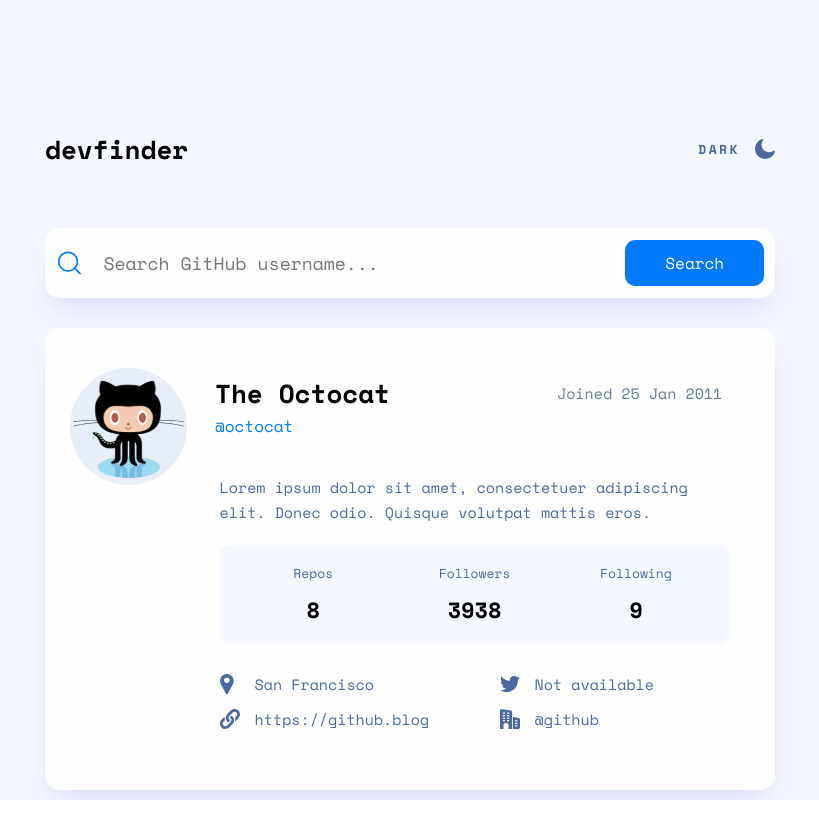
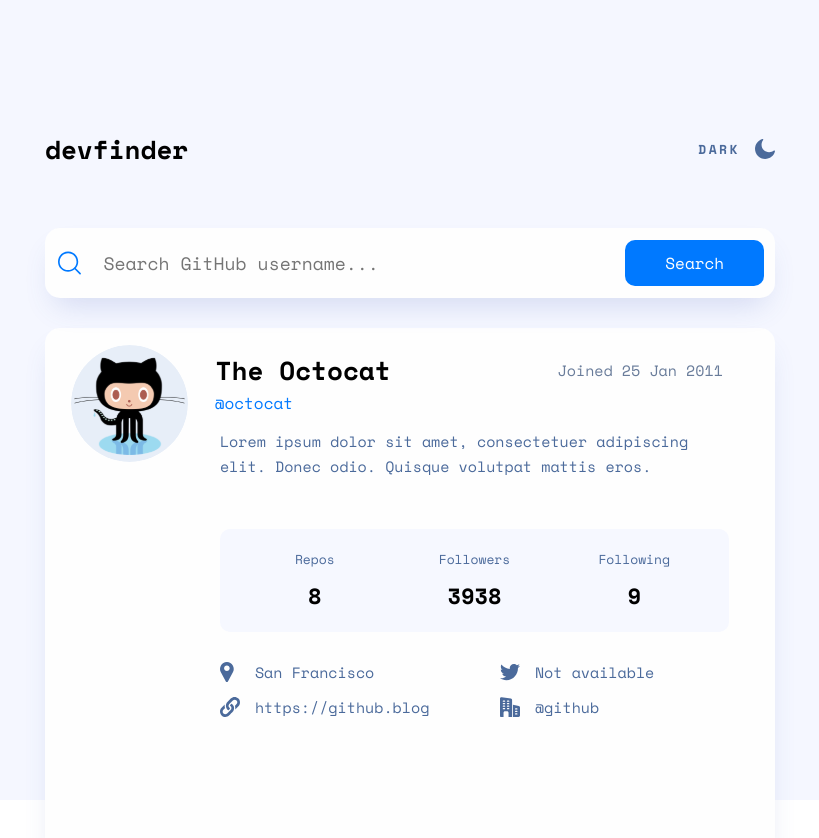
Before and after one commit to wilsonsiaw/github_user_search_app, a React (Vite) app: page / in a window 1280 px wide. Shown: the top 838 px of the page, without its empty margins (230-1049 px from the left). Before the commit the page ends 800 px from the top, so only its background shows below. Built offline with nearby package versions, Linux system fonts and the light colour scheme.

Commit message:
🌈 style(Card component): Adjust styles
Make adjustments to the styling for the card component

```diff
--- a/src/components/Card/Card.css
+++ b/src/components/Card/Card.css
@@ -4,10 +4,10 @@
         height: 65%;
         margin: 0 auto;
         background: #fefefe;
-        margin-top: 30px;
+        margin-top: 4%;
         border-radius: 15px;
         box-shadow: 0px 16px 30px -10px rgba(70, 96, 187, 0.20);
-        padding: 25px;
+        padding: 3%;
 
         font-family: 'Space Mono', sans-serif;
     }
@@ -20,6 +20,7 @@
     }
 
     .topText {
+        width: 100%;
         background: #fefefe;
         display: flex;
         flex-direction: column;
@@ -31,6 +32,7 @@
         width: 70px;
         height: 70px;
         background: #fefefe;
+        border-radius: 50%;
     }
 
     .topText h3 {
@@ -55,7 +57,7 @@
     }
 
     .para {
-        margin-top: 30px;
+        margin-top: 2%;
         color: #4B6A9B;
         font-size: 13px;
         font-weight: 400;
@@ -66,7 +68,7 @@
     .stats {
         border-radius: 10px;
         background: #f6f8ff;
-        margin-top: 20px;
+        margin-top: 4%;
         padding: 18px;
         display: grid;
         grid-template-columns: repeat(3, 1fr);
@@ -85,7 +87,7 @@
     }
 
     .icons {
-        margin-top: 30px;
+        margin-top: 8%;
         display: grid;
         grid-template-columns: 30px 200px;
         gap: 15px;
@@ -164,14 +166,12 @@
 @media screen and (min-width: 768px) and (max-width: 1023px) {
     .cardWrapper {
         width: 80%;
-        height: 58%;
         margin: 0 auto;
         background: #fefefe;
         margin-top: 30px;
         border-radius: 15px;
         box-shadow: 0px 16px 30px -10px rgba(70, 96, 187, 0.20);
-        padding: 25px;
-
+        padding: 2%;
         font-family: 'Space Mono', sans-serif;
     }
 
@@ -183,6 +183,7 @@
     }
 
     .topText {
+        margin-left: 4%;
         background: #fefefe;
         display: flex;
         flex-direction: column;
@@ -195,6 +196,7 @@
         width: 117px;
         height: 117px;
         background: #fefefe;
+        border-radius: 50%;
     }
 
     .topText h3 {
@@ -341,19 +343,18 @@
 @media screen and (min-width: 1024px) {
     .cardWrapper {
         width: 730px;
-        height: 60%;
+        height: 69%;
         margin: 0 auto;
         background: #fefefe;
         margin-top: 30px;
         border-radius: 15px;
         box-shadow: 0px 16px 30px -10px rgba(70, 96, 187, 0.20);
-        padding: 25px;
-
+        padding: 2%;
         font-family: 'Space Mono', sans-serif;
     }
 
     .cardTop {
-        margin-top: 15px;
+        margin-top: -1.2%;
         display: flex;
         gap: 10px;
         background: #fefefe;
@@ -373,6 +374,7 @@
         width: 117px;
         height: 117px;
         background: #fefefe;
+        border-radius: 50%;
     }
 
     .topText h3 {
@@ -381,6 +383,7 @@
         background: #fefefe;
         margin-left: 10%;
         width: 100%;
+        white-space: nowrap;
     }
 
     .topText h4:nth-last-child(2) {
@@ -389,7 +392,7 @@
         color: #0079FF;
         font-weight: 400;
         background: #fefefe;
-        margin-left: 10%;
+        margin-left: 9.5%;
         grid-column: 1;
     }
 
@@ -405,7 +408,7 @@
     }
 
     .para {
-        margin-top: -10px;
+        margin-top: -5%;
         color: #4B6A9B;
         font-size: 15px;
         font-weight: 400;
@@ -419,14 +422,15 @@
     .stats {
         border-radius: 10px;
         background: #f6f8ff;
-        margin-top: 20px;
-        padding: 18px;
+        margin-top: 50px;
+        padding: 20px;
         display: grid;
         grid-template-columns: repeat(3, 1fr);
         gap: 10px;
         place-items: center;
 
         width: 75%;
+        /* height: 15%; */
         margin-left: 22%;
     }
 
@@ -459,7 +463,6 @@
         grid-row: -3;
         margin-right: 10px;
         background: #fefefe;
-        /* border: 1px solid red; */
     }
 
     .icons p:nth-last-of-type(2) {
```
